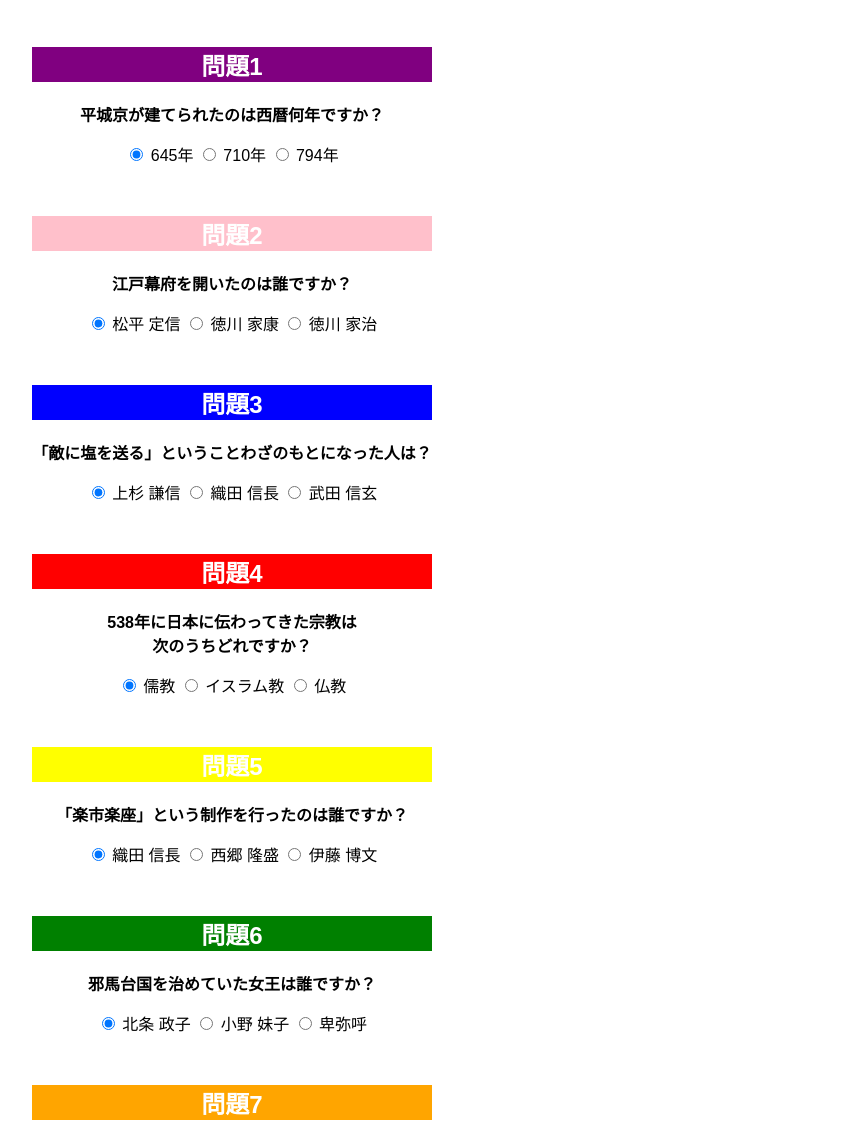
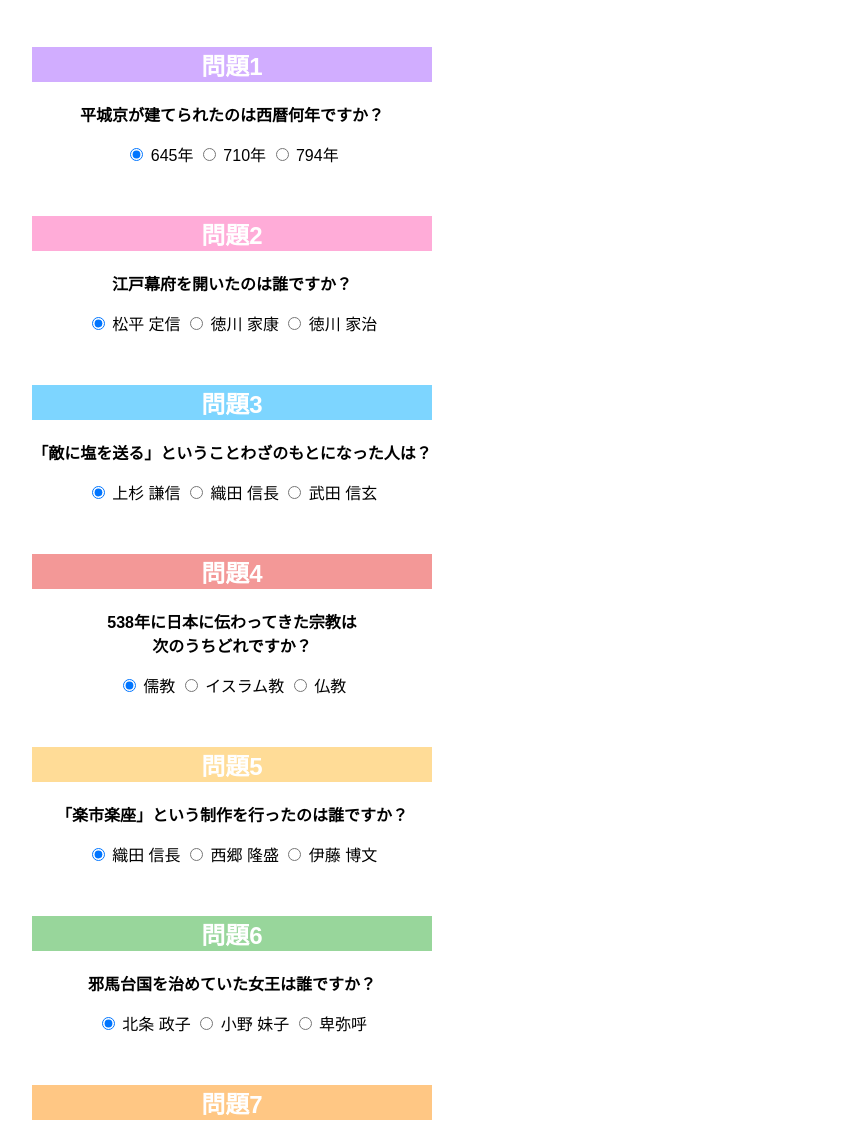
Before and after one commit to lily-fleur/QuizPage, a plain HTML site: page JsQuizPractice/historyQuiz.html in a window 1280 px wide. Shown: the part 134-1271 px from the top of the page, without its empty margins (408-1262 px from the left). Drawn offline with nearby package versions, Linux system fonts and the light colour scheme.

Commit message:
Update historyQuiz.html
Change color

```diff
--- a/JsQuizPractice/historyQuiz.html
+++ b/JsQuizPractice/historyQuiz.html
@@ -42,7 +42,7 @@
   <h1>歴史クイズ📕</h1>
 
   <div class="quizzes-container">
-    <h2 style="background: purple;">問題1</h2>
+    <h2 style="background: #d1adff;">問題1</h2>
     <p class="title">平城京が建てられたのは西暦何年ですか？</p>
     <input type="radio" name="quiz1" value="uncorrect" checked> 645年
     <input type="radio" name="quiz1" value="correct"> 710年
@@ -51,7 +51,7 @@
   </div>
 
   <div class="quizzes-container">
-    <h2 style="background: pink">問題2</h2>
+    <h2 style="background: #ffacd8">問題2</h2>
     <p class="title">江戸幕府を開いたのは誰ですか？</p>
     <input type="radio" name="quiz2" value="uncorrect" checked> 松平 定信
     <input type="radio" name="quiz2" value="correct"> 徳川 家康
@@ -59,7 +59,7 @@
   </div>
 
   <div class="quizzes-container">
-    <h2 style="background: blue">問題3</h2>
+    <h2 style="background: #7dd5ff">問題3</h2>
     <p class="title">「敵に塩を送る」ということわざのもとになった人は？</p>
     <input type="radio" name="quiz3" value="correct" checked> 上杉 謙信
     <input type="radio" name="quiz3" value="uncorrect"> 織田 信長
@@ -67,7 +67,7 @@
   </div>
 
   <div class="quizzes-container">
-    <h2 style="background: red">問題4</h2>
+    <h2 style="background: #f39897">問題4</h2>
     <p class="title">538年に日本に伝わってきた宗教は<br>次のうちどれですか？</p>
     <input type="radio" name="quiz4" value="uncorrect" checked> 儒教
     <input type="radio" name="quiz4" value="uncorrect"> イスラム教
@@ -75,7 +75,7 @@
   </div>
 
   <div class="quizzes-container">
-    <h2 style="background: yellow">問題5</h2>
+    <h2 style="background: #ffdc97">問題5</h2>
     <p class="title">「楽市楽座」という制作を行ったのは誰ですか？</p>
     <input type="radio" name="quiz5" value="correct" checked> 織田 信長
     <input type="radio" name="quiz5" value="uncorrect"> 西郷 隆盛
@@ -83,7 +83,7 @@
   </div>
 
   <div class="quizzes-container">
-    <h2 style="background: green">問題6</h2>
+    <h2 style="background: #98d69b">問題6</h2>
     <p class="title">邪馬台国を治めていた女王は誰ですか？</p>
     <input type="radio" name="quiz6" value="uncorrect" checked> 北条 政子
     <input type="radio" name="quiz6" value="uncorrect"> 小野 妹子
@@ -91,7 +91,7 @@
   </div>
 
   <div class="quizzes-container">
-    <h2 style="background: orange">問題7</h2>
+    <h2 style="background: #ffc784">問題7</h2>
     <p class="title">「源氏物語」の作者は誰ですか？</p>
     <input type="radio" name="quiz7" value="uncorrect" checked> 樋口 一葉
     <input type="radio" name="quiz7" value="correct"> 紫式部
@@ -99,7 +99,7 @@
   </div>
 
   <div class="quizzes-container">
-    <h2 style="background: black">問題8</h2>
+    <h2 style="background: #a69b9a">問題8</h2>
     <p class="title">室町時代に水墨画を確立させた人物は誰ですか？</p>
     <input type="radio" name="quiz8" value="uncorrect" checked> 空海
     <input type="radio" name="quiz8" value="uncorrect"> 円空
@@ -107,7 +107,7 @@
   </div>
 
   <div class="quizzes-container">
-    <h2 style="background: white; border: 1px solid #000; color:#000;">問題9</h2>
+    <h2 style="background: #fff8e4; color:#000;">問題9</h2>
     <p class="title">「曽根崎心中」の作者は誰ですか？</p>
     <input type="radio" name="quiz9" value="uncorrect" checked> 滝 廉太郎
     <input type="radio" name="quiz9" value="correct"> 近松 門左衛門
@@ -115,7 +115,7 @@
   </div>
 
   <div class="quizzes-container">
-    <h2 style="background: greenyellow;">問題10</h2>
+    <h2 style="background: #cceea6;">問題10</h2>
     <p class="title">ドイツの医学書を翻訳し、<br>「解体新書」を出版したのは誰ですか？</p>
     <input type="radio" name="quiz10" value="correct" checked> 杉田 玄白
     <input type="radio" name="quiz10" value="uncorrect"> 杉田 蘭白
```
